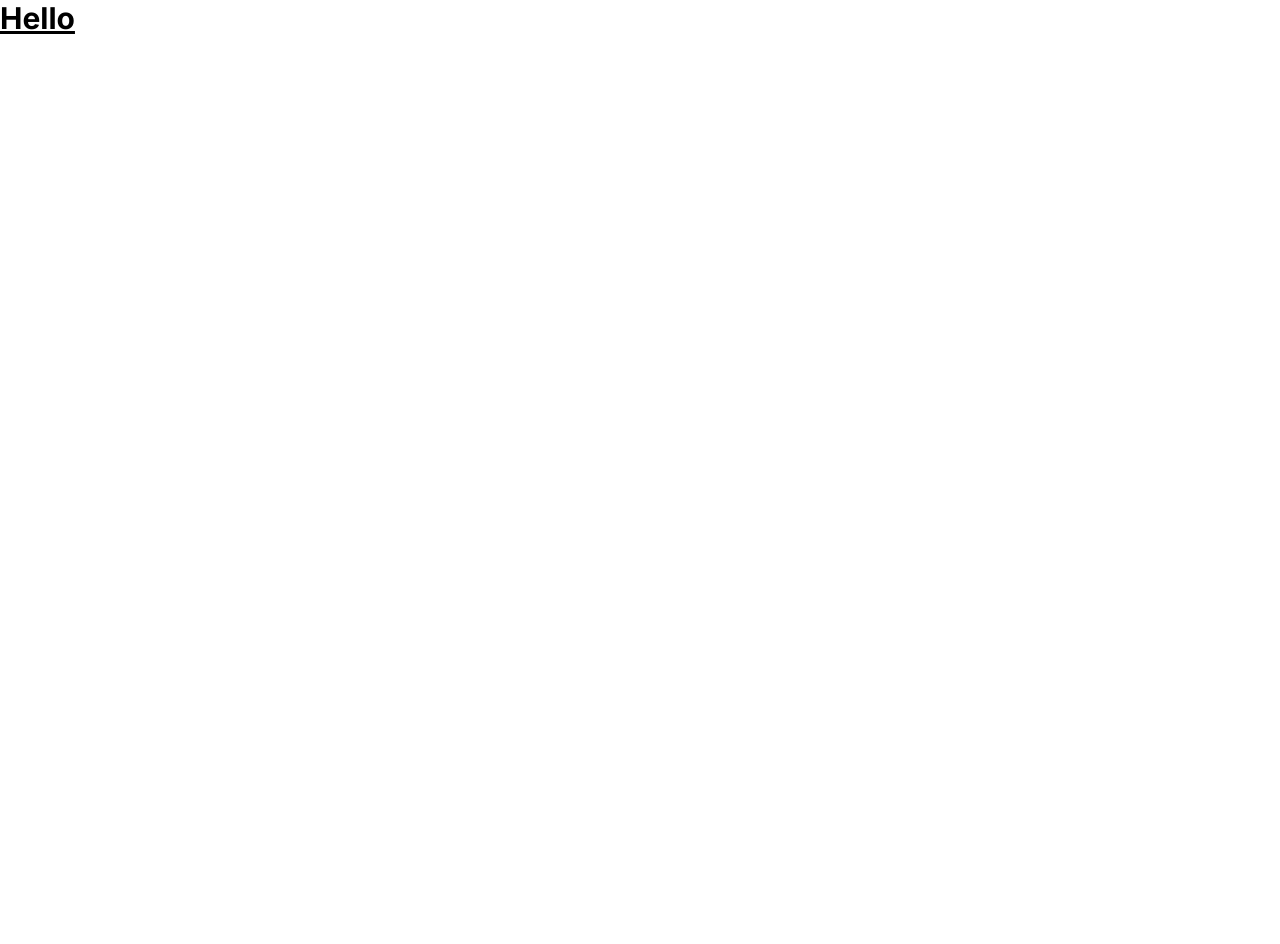
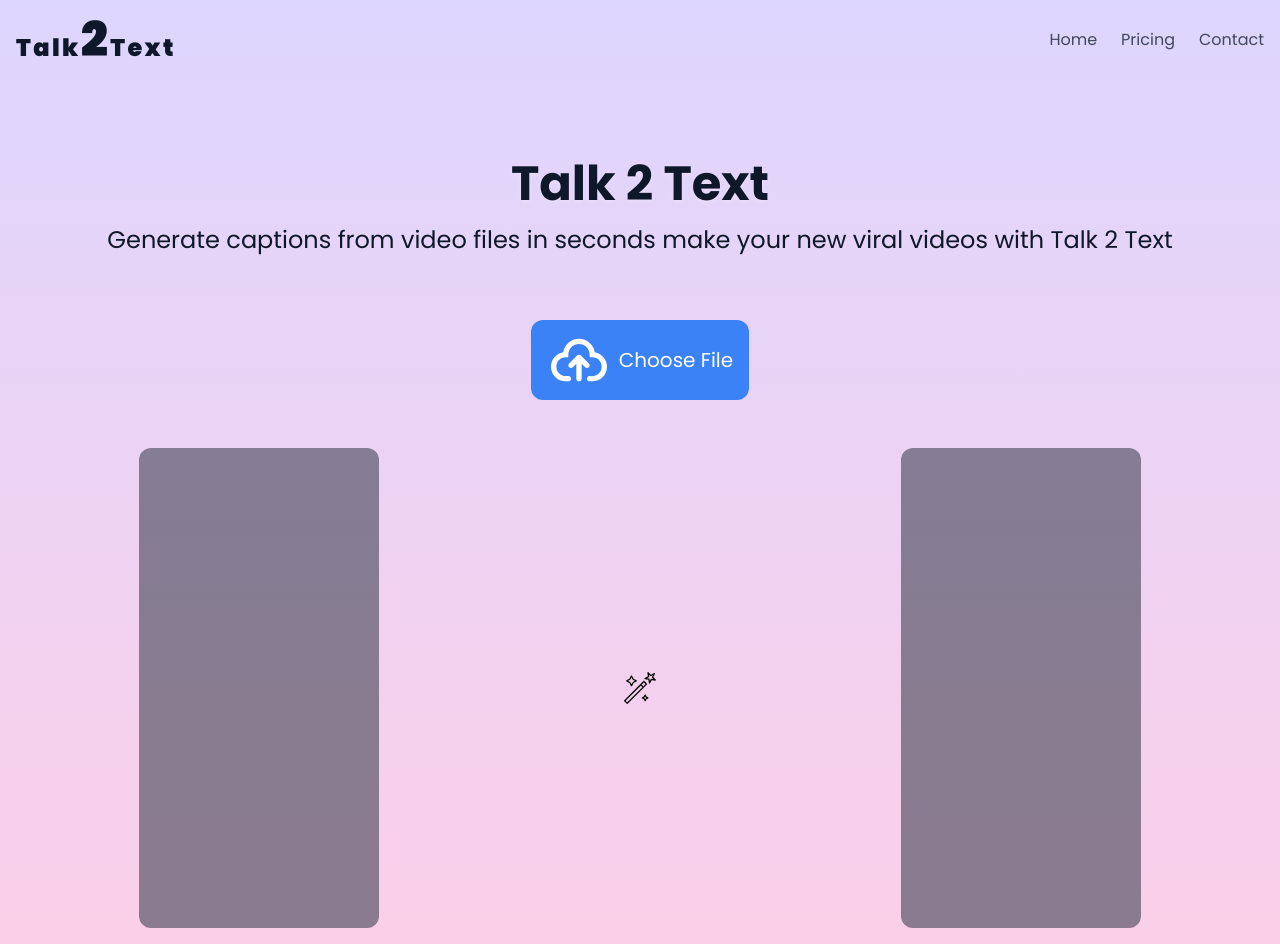
Before and after one commit to Danieldo1/Talk2Text, a Next.js app: page / in a window 1280 px wide. Before the commit the page ends 800 px from the top, so only its background shows below. Built offline with nearby package versions, Linux system fonts and the light colour scheme.

Commit message:
Added in a home page

```diff
--- /dev/null
+++ b/src/app/components/Headers.js
@@ -0,0 +1,15 @@
+import React from 'react'
+
+const HeadersText = ({
+    h1Text= 'Hello',
+    h2Text= 'World'
+}) => {
+  return (
+    <div className="text-center mt-16 mb-8">
+    <h1 className="text-3xl font-bold md:text-5xl px-10" style={{textShadow: "0 2px 4px rgba(255, 255, 255, 0.25)"}}>{h1Text}</h1>
+    <h2 className="text-xl mt-4 md:text-2xl px-10">{h2Text}</h2>
+    </div>
+  )
+}
+
+export default HeadersText
--- /dev/null
+++ b/src/app/components/Icons.js
@@ -0,0 +1,79 @@
+export function Wand({className = 'w-8 h-8'}) {
+    return (
+        <svg
+      fill="#000000"
+      className={className}
+      version="1.1"
+      id="Layer_1"
+      xmlns="http://www.w3.org/2000/svg"
+      xmlnsXlink="http://www.w3.org/1999/xlink"
+      viewBox="0 0 501.267 501.267"
+      xmlSpace="preserve"
+      stroke="#000000"
+    >
+      <g id="SVGRepo_bgCarrier" strokeWidth="0"></g>
+      <g id="SVGRepo_tracerCarrier" strokeLinecap="round" strokeLinejoin="round"></g>
+      <g id="SVGRepo_iconCarrier">
+        <g>
+          <g>
+            <g>
+              <path
+                d="M359.495,181.88l-40-40c-4.16-4.16-10.88-4.16-15.04,0L3.122,443.107c-4.16,4.16-4.16,10.88,0,15.04l40,40 c4.16,4.16,10.88,4.16,15.04,0L359.495,196.92C363.655,192.76,363.655,186.04,359.495,181.88z M50.695,475.64l-24.96-24.96 l236.907-236.907l24.96,24.96L50.695,475.64z M302.642,223.587l-24.96-24.96l34.24-34.24l24.96,24.96L302.642,223.587z"
+                stroke="#ffffff"
+                strokeWidth="1.5"
+                strokeLinecap="round"
+                strokeLinejoin="round"
+              ></path>
+              <path
+                d="M498.162,117.667l-38.187-38.293l24.533-48.213c2.667-5.227,0.64-11.627-4.587-14.4c-3.093-1.6-6.72-1.6-9.707,0 l-48.107,24.533l-38.187-38.08c-4.16-4.267-10.88-4.267-15.147-0.107c-2.453,2.347-3.52,5.76-3.093,9.067l7.787,54.507 l-49.173,25.493c-5.227,2.667-7.253,9.173-4.587,14.4c1.6,2.987,4.48,5.12,7.787,5.653l53.44,8.32l8.64,53.227 c0.747,4.587,4.267,8.107,8.853,8.853c0.533,0.107,1.067,0.107,1.6,0.107c4.053,0,7.68-2.24,9.493-5.76l25.067-48.853l54.4,7.68 c5.867,0.853,11.2-3.2,12.053-8.96C501.789,123.427,500.615,120.013,498.162,117.667z M430.215,105.933 c-4.48-0.747-8.96,1.6-10.987,5.653l-13.653,26.667l-4.693-28.8c-0.747-4.587-4.373-8.107-8.853-8.853l-28.907-4.48 l26.987-13.973c4.053-2.133,6.293-6.507,5.653-10.987l-4.267-30.293l21.013,21.12c3.307,3.307,8.32,4.053,12.373,2.027 l25.707-13.12l-13.12,25.813c-2.133,4.16-1.28,9.067,1.92,12.373l21.12,21.12L430.215,105.933z"
+                stroke="#ffffff"
+                strokeWidth="1.5"
+                strokeLinecap="round"
+                strokeLinejoin="round"
+              ></path>
+              <path
+                d="M378.375,395.747L353.522,382.2l-13.547-24.853c-3.733-6.827-14.933-6.827-18.667,0L307.762,382.2l-24.96,13.547 c-5.12,2.88-7.04,9.28-4.267,14.507c0.96,1.813,2.453,3.2,4.267,4.267l24.853,13.547l13.547,24.853 c2.88,5.12,9.28,7.04,14.507,4.267c1.813-0.96,3.2-2.453,4.267-4.267l13.547-24.853l24.853-13.547 c5.12-2.88,7.04-9.28,4.267-14.507C381.682,398.2,380.189,396.707,378.375,395.747z M340.615,411.107 c-1.813,0.96-3.307,2.453-4.267,4.267l-5.653,10.453l-5.76-10.453c-0.96-1.813-2.453-3.307-4.267-4.267l-10.453-5.76l10.453-5.76 c1.813-0.96,3.307-2.453,4.267-4.267l5.76-10.453l5.76,10.453c0.96,1.813,2.453,3.307,4.267,4.267l10.453,5.76L340.615,411.107z"
+                stroke="#ffffff"
+                strokeWidth="1.5"
+                strokeLinecap="round"
+                strokeLinejoin="round"
+              ></path>
+              <path
+                d="M37.469,148.067l45.547,24.96l24.853,45.547c2.88,5.12,9.28,7.04,14.507,4.267c1.813-0.96,3.2-2.453,4.267-4.267 l24.96-45.547l45.547-24.96c5.12-2.88,7.04-9.28,4.267-14.507c-0.96-1.813-2.453-3.2-4.267-4.267l-45.547-24.853l-24.96-45.547 c-3.733-6.827-14.933-6.827-18.667,0L83.122,104.44L37.575,129.4c-5.12,2.88-7.04,9.28-4.267,14.507 C34.269,145.613,35.762,147.107,37.469,148.067z M95.922,121.613c1.813-0.96,3.307-2.453,4.267-4.267L117.255,86.2l17.067,31.147 c0.96,1.813,2.453,3.307,4.267,4.267l31.147,17.067l-31.147,17.067c-1.813,0.96-3.307,2.453-4.267,4.267l-17.067,31.147 l-17.067-31.147c-0.96-1.813-2.453-3.307-4.267-4.267L64.775,138.68L95.922,121.613z"
+                stroke="#ffffff"
+                strokeWidth="1.5"
+                strokeLinecap="round"
+                strokeLinejoin="round"
+              ></path>
+            </g>
+          </g>
+        </g>
+      </g>
+    </svg>
+    )
+}
+
+export function Upload(){
+    return (
+        <svg
+        width="64px"
+        height="64px"
+        viewBox="0 0 24.00 24.00"
+        fill="none"
+        xmlns="http://www.w3.org/2000/svg"
+        stroke="#ffffff"
+        strokeWidth="0.00024000000000000003"
+      >
+        <g id="SVGRepo_bgCarrier" strokeWidth="0"></g>
+        <g id="SVGRepo_tracerCarrier" strokeLinecap="round" strokeLinejoin="round"></g>
+        <g id="SVGRepo_iconCarrier">
+          <path
+            fillRule="evenodd"
+            clipRule="evenodd"
+            d="M8 10C8 7.79086 9.79086 6 12 6C14.2091 6 16 7.79086 16 10V11H17C18.933 11 20.5 12.567 20.5 14.5C20.5 16.433 18.933 18 17 18H16C15.4477 18 15 18.4477 15 19C15 19.5523 15.4477 20 16 20H17C20.0376 20 22.5 17.5376 22.5 14.5C22.5 11.7793 20.5245 9.51997 17.9296 9.07824C17.4862 6.20213 15.0003 4 12 4C8.99974 4 6.51381 6.20213 6.07036 9.07824C3.47551 9.51997 1.5 11.7793 1.5 14.5C1.5 17.5376 3.96243 20 7 20H8C8.55228 20 9 19.5523 9 19C9 18.4477 8.55228 18 8 18H7C5.067 18 3.5 16.433 3.5 14.5C3.5 12.567 5.067 11 7 11H8V10ZM15.7071 13.2929L12.7071 10.2929C12.3166 9.90237 11.6834 9.90237 11.2929 10.2929L8.29289 13.2929C7.90237 13.6834 7.90237 14.3166 8.29289 14.7071C8.68342 15.0976 9.31658 15.0976 9.70711 14.7071L11 13.4142V19C11 19.5523 11.4477 20 12 20C12.5523 20 13 19.5523 13 19V13.4142L14.2929 14.7071C14.6834 15.0976 15.3166 15.0976 15.7071 14.7071C16.0976 14.3166 16.0976 13.6834 15.7071 13.2929Z"
+            fill="#ffffff"
+          ></path>
+        </g>
+      </svg>
+    )
+}
--- /dev/null
+++ b/src/app/components/Nav.js
@@ -0,0 +1,19 @@
+import React from 'react'
+
+const Nav = () => {
+  return (
+    <header className="flex justify-between mb-8 pb-8 w-full">
+    <a className="flex gap-1 justify-center items-center">
+      <span className='text-2xl font-black tracking-widest'>Talk<span className='text-5xl rotate-[90deg] w-[30px] '>2</span>Text</span>
+    </a>
+
+    <nav className="flex gap-6 items-center text-slate-900/75">
+      <a>Home</a>
+      <a>Pricing</a>
+      <a>Contact</a>
+    </nav>
+  </header>
+  )
+}
+
+export default Nav
--- /dev/null
+++ b/src/app/components/Presentation.js
@@ -0,0 +1,22 @@
+import React from 'react'
+import {Wand} from './Icons'
+
+
+const Presentation = () => {
+  return (
+    <section className="flex justify-around mt-12 items-center">
+    <div className="bg-gray-800/50 w-[240px] h-[480px] rounded-xl">
+
+    </div>
+    <div className="relative">
+    <Wand />
+    </div>
+    <div className="bg-gray-800/50 w-[240px] h-[480px] rounded-xl">
+
+    </div>
+  </section>
+
+  )
+}
+
+export default Presentation
--- a/src/app/layout.js
+++ b/src/app/layout.js
@@ -1,17 +1,26 @@
-import { Inter } from 'next/font/google'
+import { Poppins } from 'next/font/google'
 import './globals.css'
+import Nav from './components/Nav'
 
-const inter = Inter({ subsets: ['latin'] })
+const poppins = Poppins({
+  weight: ['400','100','300','500','700','900'],
+  subsets: ['latin'],
+})
 
 export const metadata = {
-  title: 'Create Next App',
-  description: 'Generated by create next app',
+  title: 'Talk 2 Text',
+  description: 'Generate captions from video files in seconds make your new viral videos with Talk 2 Text',
 }
 
 export default function RootLayout({ children }) {
   return (
     <html lang="en">
-      <body className={inter.className}>{children}</body>
+      <body className={poppins.className+' bg-gradient-to-b from-violet-200 to-pink-200 text-slate-900 min-h-screen'}>
+      <main className="p-4 max-w-7xl mx-auto">
+        <Nav />
+        {children}
+      </main>
+      </body>
     </html>
   )
 }
--- a/src/app/page.js
+++ b/src/app/page.js
@@ -1,6 +1,18 @@
+import { Upload} from "./components/Icons"
+import HeadersText from "./components/Headers"
 
+import Presentation from "./components/Presentation"
 export default function Home() {
   return (
-    <div className="text-3xl font-bold underline">Hello</div>
+    <>
+      <HeadersText h1Text="Talk 2 Text" h2Text="Generate captions from video files in seconds make your new viral videos with Talk 2 Text" />
+      <div className="text-center ">
+        <button className="bg-blue-500 text-white rounded-xl text-xl px-4 py-2 mt-8 hover:bg-blue-800 inline-flex items-center gap-2">
+        <Upload />
+        Choose File
+        </button>
+      </div>
+    <Presentation />
+    </>
   )
 }
```
Also changed, not shown: 1 other file (tests, documents, lock files or other folders).
